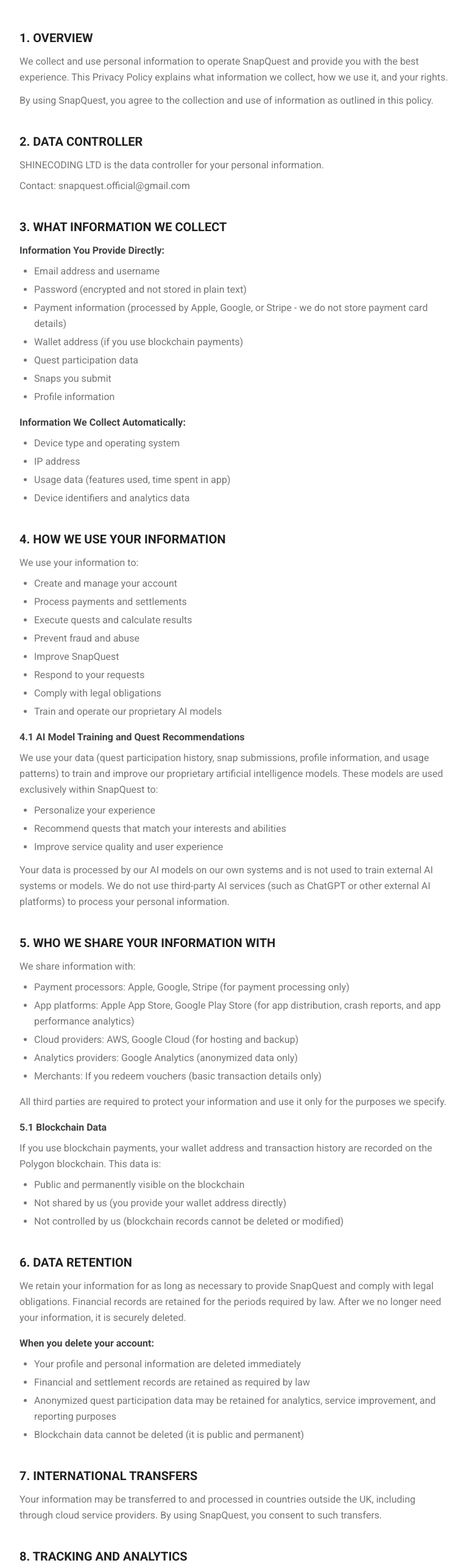
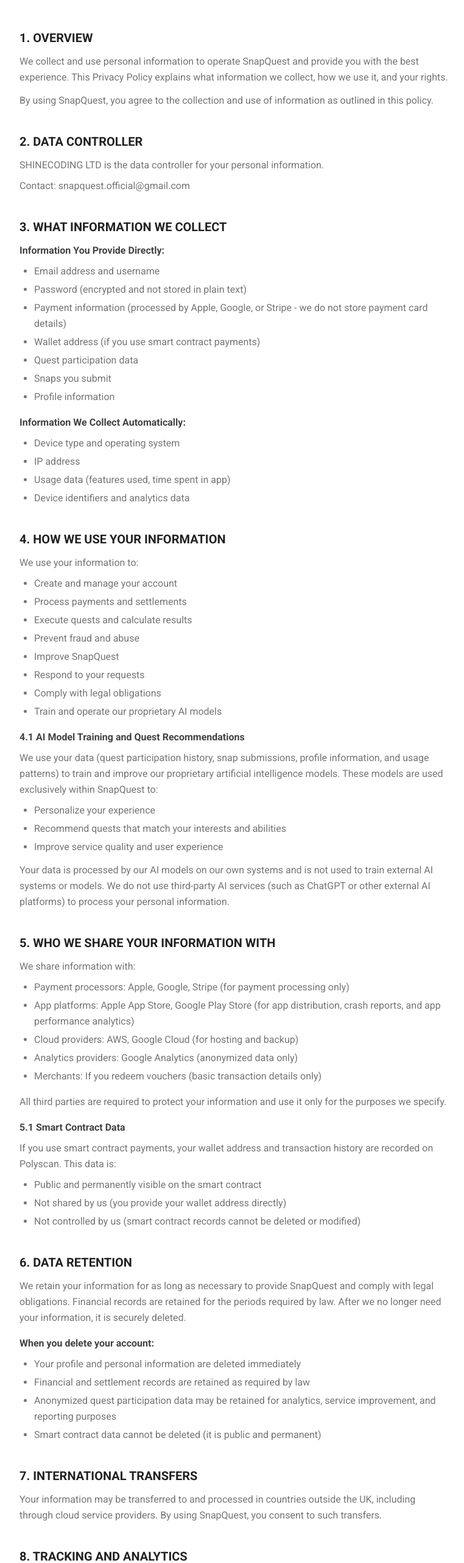
Before and after one commit to shinecoding/snapquest-website, a Next.js app: page /privacy in a window 1280 px wide. Shown: the part 216-2779 px from the top of the page at 61% size, without its empty margins (256-1018 px from the left). Built offline with nearby package versions, Linux system fonts and the light colour scheme.

Commit message:
chore: replace blockchain to smart contract

```diff
--- a/src/app/data-protection/page.tsx
+++ b/src/app/data-protection/page.tsx
@@ -102,7 +102,7 @@
             <p className="mb-3">You can request corrections to inaccurate data.</p>
 
             <h3 className="mb-1 font-semibold text-gray-800">Right to Erasure</h3>
-            <p className="mb-3">You can request deletion of your data, subject to legal retention requirements (financial records retained 6 years, settlement records retained 6 years, blockchain data permanent).</p>
+            <p className="mb-3">You can request deletion of your data, subject to legal retention requirements (financial records retained 6 years, settlement records retained 6 years, smart contract data permanent).</p>
 
             <h3 className="mb-1 font-semibold text-gray-800">Right to Restrict Processing</h3>
             <p className="mb-3">You can request that we limit how we use your data.</p>
@@ -148,7 +148,7 @@
               <li>Financial records: 6 years as required by UK tax law</li>
               <li>Quest settlement records: 6 years for financial compliance and dispute resolution</li>
               <li>Anonymized data: Indefinitely for analytics and service improvement</li>
-              <li>Blockchain data: Indefinitely (immutable public record)</li>
+              <li>Smart Contract data: Indefinitely (immutable public record)</li>
               <li>Data subject to legal holds: Until legal proceedings conclude</li>
             </ul>
             <p>Upon account deletion, personal identifiers are removed; anonymized transaction data may be retained indefinitely for analytics and reporting.</p>
--- a/src/app/feature.tsx
+++ b/src/app/feature.tsx
@@ -20,9 +20,9 @@
   },
   {
     icon: ShieldCheckIcon,
-    title: "Blockchain-Secured Stakes",
+    title: "Smart Contract-Secured Stakes",
     children:
-      "Stakes are held on-chain. Transparent, secure, and fully yours. No intermediary holds your money. Smart contracts automatically redistribute rewards after a quest closes.",
+      "Stakes are held on-chain. Transparent, secure, decentralised, and fully yours. No intermediary holds your money. Smart contracts automatically redistribute rewards after a quest closes.",
   },
   {
     icon: CameraIcon,
@@ -49,7 +49,7 @@
           Why SnapQuest Works
         </h1>
         <p className="mx-auto max-w-2xl text-center text-lg leading-relaxed text-gray-500">
-          Built on behavioural psychology research and powered by AI, Blockchain,
+          Built on behavioural psychology research and powered by AI, Smart Contract,
           and AR, SnapQuest is the habit system designed for people who approach
           self-improvement the same way they approach their portfolio: with
           strategy, accountability, and skin in the game.
--- a/src/app/hero.tsx
+++ b/src/app/hero.tsx
@@ -18,7 +18,7 @@
 
             <p className="mb-7 pr-0 text-white/80 md:pr-16 xl:pr-28">
               Built for ambitious dreamers. SnapQuest uses behavioural psychology,
-              AI, Blockchain, and AR to turn your daily habits into a real life game with
+              AI, Smart Contract, and AR to turn your daily habits into a real life game with
               financial stakes.
             </p>
             <h6 className="mb-4 text-sm font-semibold uppercase tracking-wide text-white/60">
--- a/src/app/privacy/page.tsx
+++ b/src/app/privacy/page.tsx
@@ -34,7 +34,7 @@
               <li>Email address and username</li>
               <li>Password (encrypted and not stored in plain text)</li>
               <li>Payment information (processed by Apple, Google, or Stripe - we do not store payment card details)</li>
-              <li>Wallet address (if you use blockchain payments)</li>
+              <li>Wallet address (if you use smart contract payments)</li>
               <li>Quest participation data</li>
               <li>Snaps you submit</li>
               <li>Profile information</li>
@@ -82,12 +82,12 @@
               <li>Merchants: If you redeem vouchers (basic transaction details only)</li>
             </ul>
             <p className="mb-4">All third parties are required to protect your information and use it only for the purposes we specify.</p>
-            <h3 className="mb-2 font-semibold text-gray-800">5.1 Blockchain Data</h3>
-            <p className="mb-2">If you use blockchain payments, your wallet address and transaction history are recorded on the Polygon blockchain. This data is:</p>
+            <h3 className="mb-2 font-semibold text-gray-800">5.1 Smart Contract Data</h3>
+            <p className="mb-2">If you use smart contract payments, your wallet address and transaction history are recorded on Polyscan. This data is:</p>
             <ul className="ml-6 list-disc space-y-1">
-              <li>Public and permanently visible on the blockchain</li>
+              <li>Public and permanently visible on the smart contract</li>
               <li>Not shared by us (you provide your wallet address directly)</li>
-              <li>Not controlled by us (blockchain records cannot be deleted or modified)</li>
+              <li>Not controlled by us (smart contract records cannot be deleted or modified)</li>
             </ul>
           </section>
 
@@ -99,7 +99,7 @@
               <li>Your profile and personal information are deleted immediately</li>
               <li>Financial and settlement records are retained as required by law</li>
               <li>Anonymized quest participation data may be retained for analytics, service improvement, and reporting purposes</li>
-              <li>Blockchain data cannot be deleted (it is public and permanent)</li>
+              <li>Smart contract data cannot be deleted (it is public and permanent)</li>
             </ul>
           </section>
 
```
